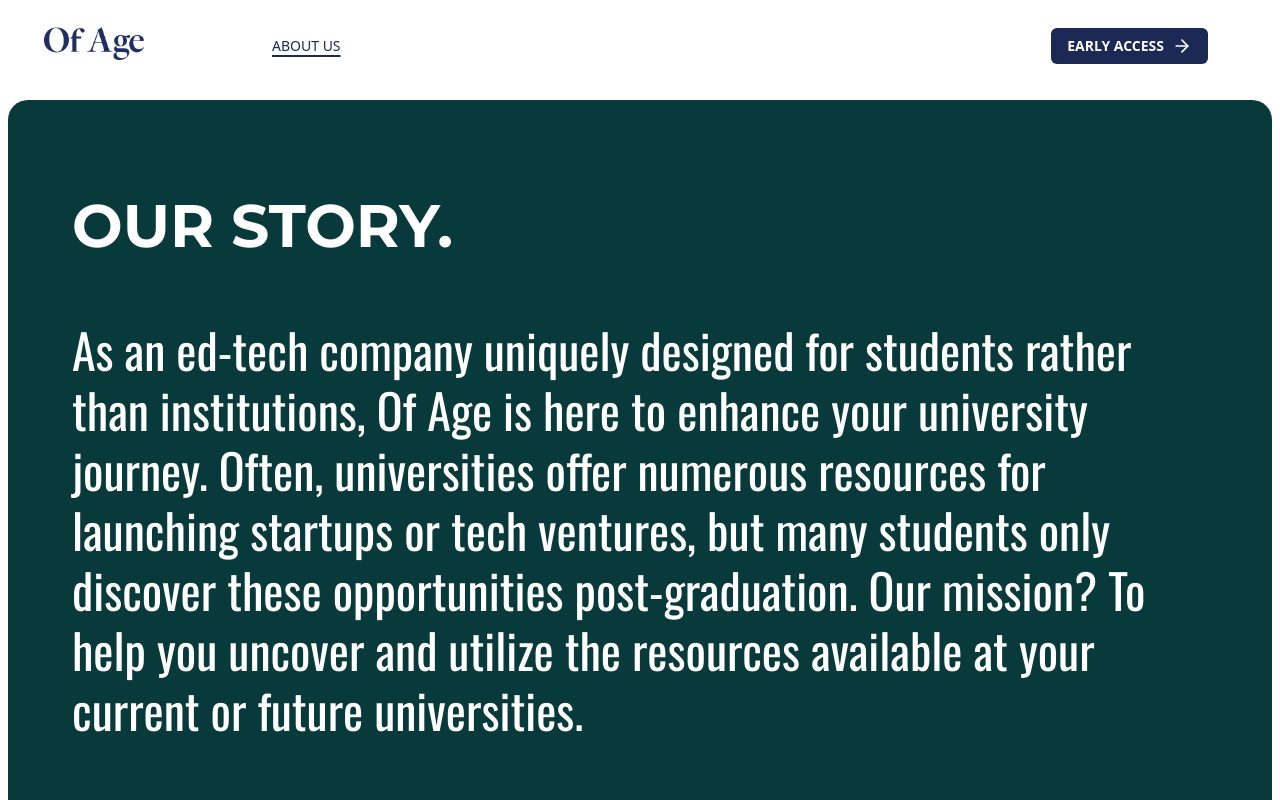
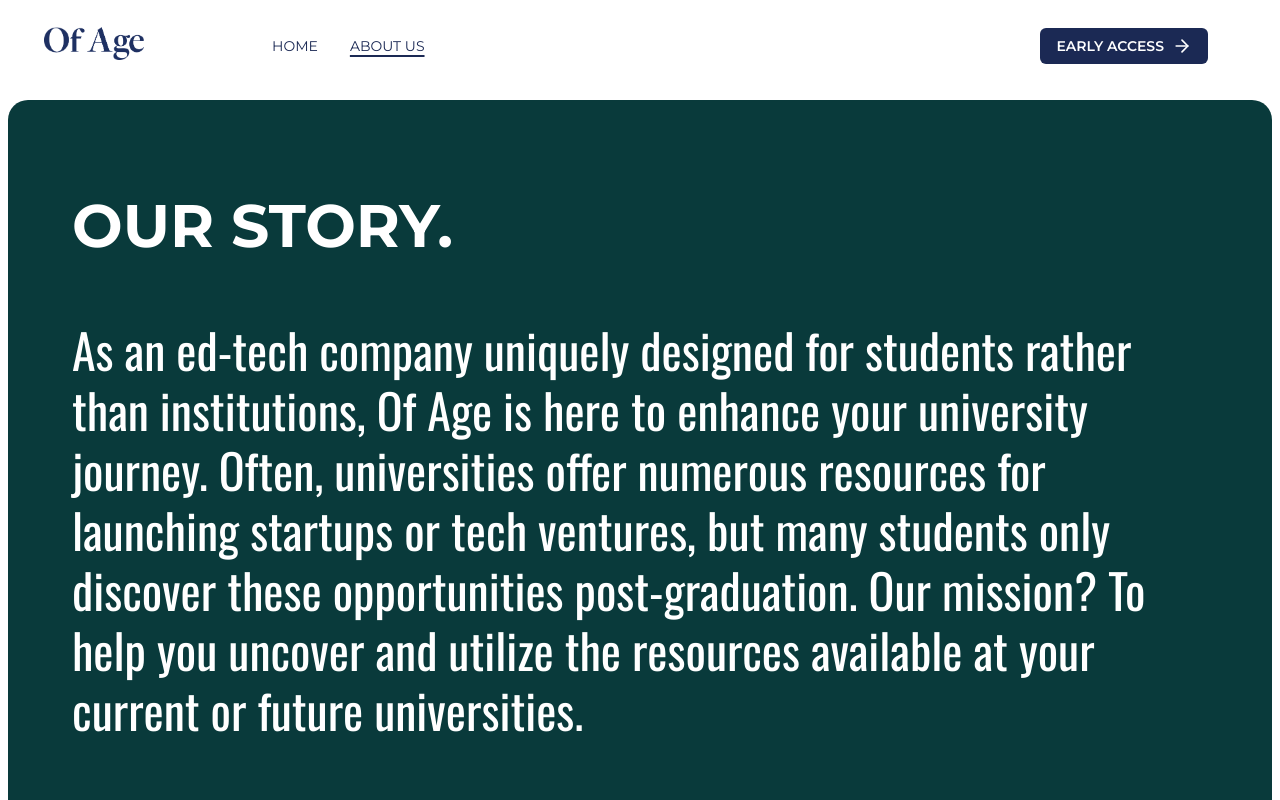
Before and after one commit to dajawhite/Of-Age, a Next.js app in the folder of-age-app/: page /about-us in a window 1280 px wide. Shown: the top 800 px of the page. Built offline with nearby package versions, Linux system fonts and the light colour scheme; no server answers.

Commit message:
conditional nav highlight

```diff
--- a/of-age-app/components/NavBar1.tsx
+++ b/of-age-app/components/NavBar1.tsx
@@ -4,25 +4,45 @@
 import Link from 'next/link';
 import { SignUpButton, SignedOut, SignedIn, useUser, UserButton } from "@clerk/nextjs";
 import { ArrowRight } from "lucide-react";
+import { usePathname } from "next/navigation";
+import { useState, useEffect } from "react";
 
 function NavBar(){
     const {user} = useUser();
+    const pathname = usePathname();
+    const currentUrl = `${pathname}`;
+
+    const [pathHighlight, setPathHighlight] = useState("")
+
+    useEffect(() => {
+        if (currentUrl == "/about-us"){
+            setPathHighlight("about")
+        }
+        else if (currentUrl == "/"){
+            setPathHighlight("home")
+        }
+    }, [currentUrl])
+
+
 
     return (
         <div className="oa-nav w-full">
             <nav className="flex justify-between items-center py-8 lg:py-4 px-11">
                 <div className="flex items-center ">
-                    <Link href="index.html" aria-current="page" className="md:mr-32"><Image src="/oa-word.png" alt="" width={100} height={33} /></Link>
+                    <Link href="/" aria-current="page" className="md:mr-32"><Image src="/oa-word.png" alt="" width={100} height={33} /></Link>
                     <div className="items-center relative h-full hidden lg:flex">
+                        <Link href="/" className="mr-8">
+                            <div className={`uppercase text-sm ${pathHighlight=="home"? ' underline decoration-2 underline-offset-4': ''}  montserrat`}>Home</div>
+                        </Link>
                         <Link href="/about-us" className="mr-8">
-                            <div className="uppercase text-sm underline decoration-2 underline-offset-4">About Us</div>
+                            <div className={`uppercase text-sm ${pathHighlight=="about" ? ' underline decoration-2 underline-offset-4': ''}  montserrat`}>About Us</div>
                         </Link>
                     </div>
                 </div>
                 <div className=" flex flex-row items-center rounded-[8px] md:px-7 md:py-3 px-4 py-3">
                     <SignedOut>
                         <SignUpButton mode="modal">
-                        <div className="md:flex uppercase text-white text-sm cursor-pointer items-center font-semibold bg-[--primary] rounded-md py-2 px-4">Early Access
+                        <div className="md:flex uppercase text-white text-sm cursor-pointer items-center bg-[--primary] rounded-md py-2 px-4 montserrat semi-bold-text">Early Access
                             <span className="hidden md:inline-flex items-center pl-2">
                                 <ArrowRight className="" color="white" size={20} />
                             </span>
@@ -31,7 +51,7 @@
                     </SignedOut>
                     <SignedIn>
                         <div className="hidden md:flex mr-4">
-                            <h1 className="font-medium uppercase text-primary">hi, {user?.firstName}</h1>
+                            <h1 className="semi-bold-text uppercase text-primary montserrat">hi, {user?.firstName}</h1>
                         </div>
                         <UserButton afterSignOutUrl="/" />
                     </SignedIn>
```
